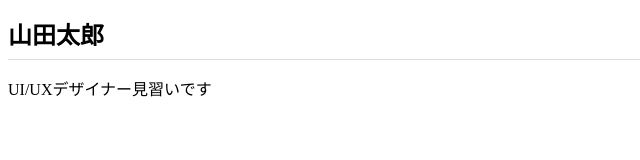
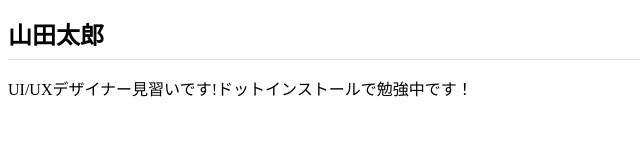
Before and after one commit to st-minami/st-minami.github.io, a plain HTML site: page index.html in a window 1280 px wide. Shown: the whole page, without its empty margins (0-640 px from the left). Drawn offline with Linux system fonts and the light colour scheme.

Commit message:
Add files via upload

```diff
--- a/index.html
+++ b/index.html
@@ -9,6 +9,6 @@
 </head>
 <body>
   <h1>山田太郎</h1>
-  <p>UI/UXデザイナー見習いです</p>
+  <p>UI/UXデザイナー見習いです!ドットインストールで勉強中です！</p>
 </body>
 </html>
```
